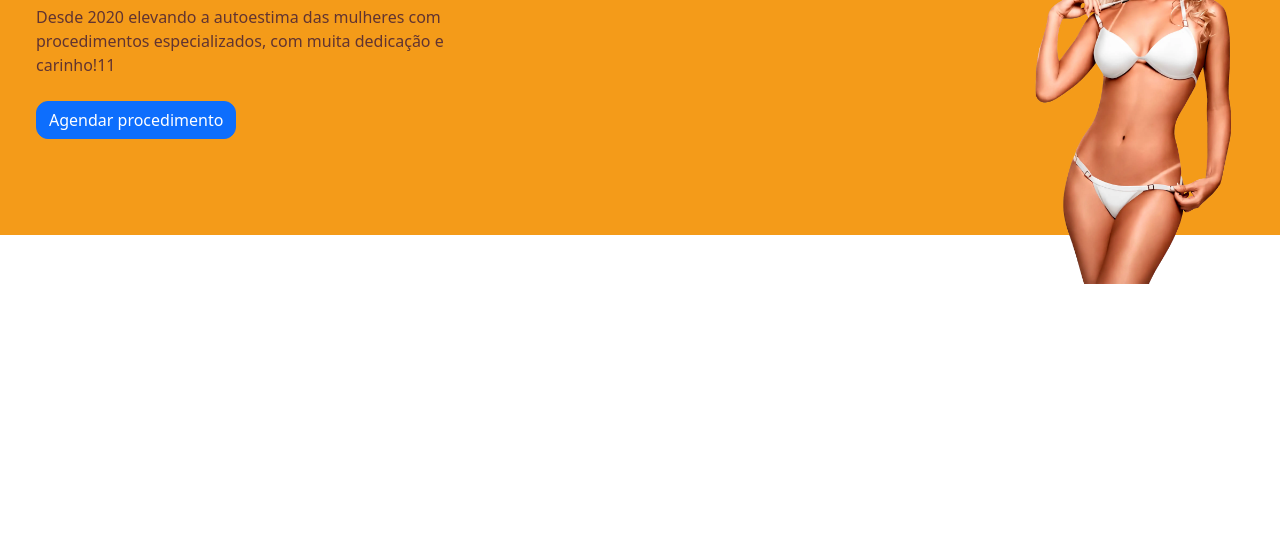
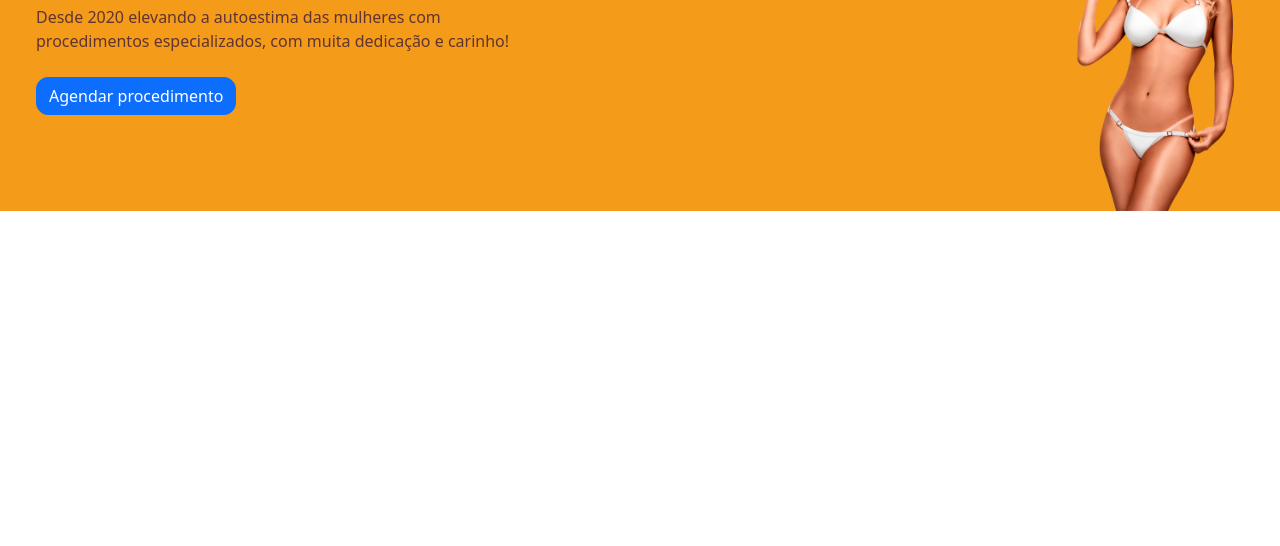
Before and after one commit to MatheusRoichman/Vip-Bronze, a plain HTML site: page public/index.html in a window 1280 px wide. Shown: the part 254-800 px from the top of the page. Drawn offline with nearby package versions, Linux system fonts and the light colour scheme.

Commit message:
Imagem sobrepondo hero: corrigido

```diff
--- a/public/css/style.css
+++ b/public/css/style.css
@@ -31,9 +31,9 @@ h1, h2 {
 }
 
 #tanned-woman {
-	margin-top: -54px;
+	margin-top: -47px;
   float: right;
-  height: 25rem;
+  height: 20rem;
 }
 
 @media screen and (max-width: 768px) {
--- a/public/index.html
+++ b/public/index.html
@@ -93,7 +93,7 @@ viewBox="0 0 27093.32 20320"
       <section id="hero" class="container-fluid">
       	<img id="tanned-woman" src="./img/tanned-woman.webp" alt="Mulher bronzeada" />
         <h1 id="hero-title">Vip Bronze</h1>
-        <p id="hero-description">Desde 2020 elevando a autoestima das mulheres com procedimentos especializados, com muita dedicação e carinho!11</p>
+        <p id="hero-description">Desde 2020 elevando a autoestima das mulheres com procedimentos especializados, com muita dedicação e carinho!</p>
         <button type="button" class="btn btn-primary">Agendar procedimento</button>
       </section>
     </header>
```
